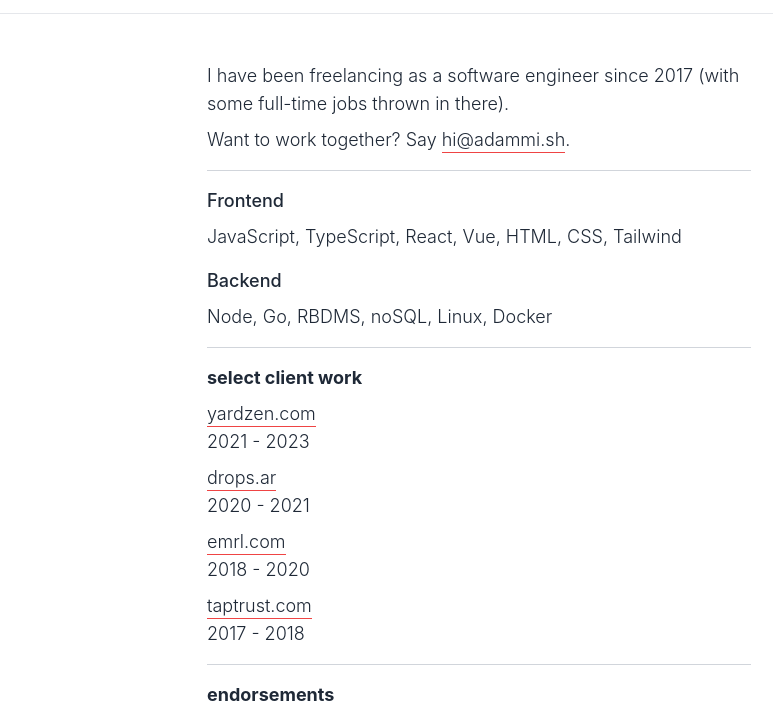
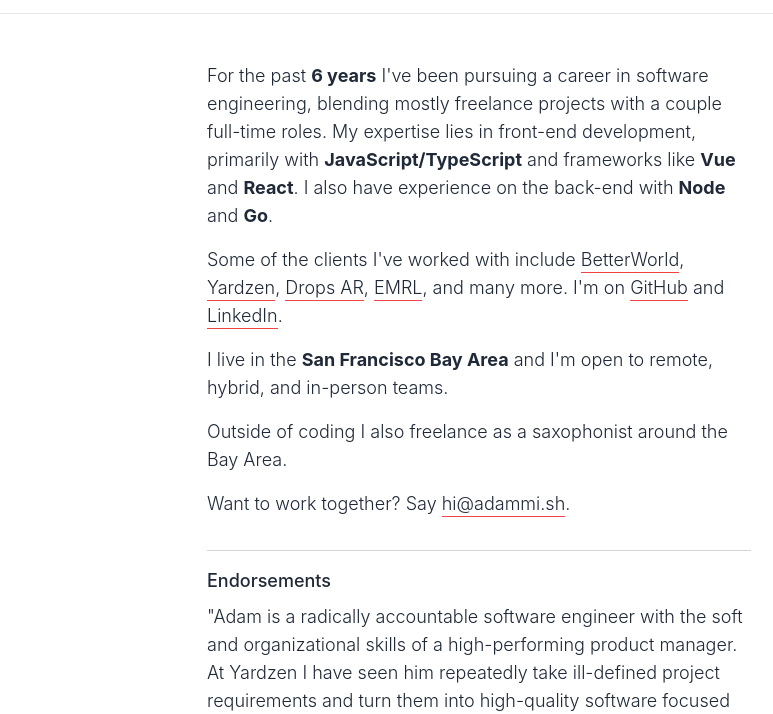
Before and after one commit to adammish/adammi.sh, an Eleventy site: page src/code/freelance.html in a window 1280 px wide. Shown: the part 48-762 px from the top of the page, without its empty margins (161-934 px from the left). Built offline with nearby package versions, Linux system fonts and the light colour scheme; Eleventy itself is replaced by a stand-in of ours; files that its build step writes are made by us from their sources; a web font is replaced by a local one.

Commit message:
Update freelance.html with career details, client work, and endorsements

```diff
--- a/src/code/freelance.html
+++ b/src/code/freelance.html
@@ -5,51 +5,50 @@
 <div class="mb-12">
   <div class="mt-4">
     <p>
-      I have been freelancing as a software engineer since 2017 (with some
-      full-time jobs thrown in there).
-    </p>
-    <p class="mt-2">
-      Want to work together? Say
-      <a href="mailto:hi@adammi.sh">hi@adammi.sh</a>.
+      For the past <span class="font-bold">6 years</span> I've been pursuing a
+      career in software engineering, blending mostly freelance projects with a
+      couple full-time roles. My expertise lies in front-end development,
+      primarily with <span class="font-bold">JavaScript/TypeScript</span> and
+      frameworks like <span class="font-bold">Vue</span> and
+      <span class="font-bold">React</span>. I also have experience on the
+      back-end with <span class="font-bold">Node</span> and
+      <span class="font-bold">Go</span>.
     </p>
   </div>
   <div class="mt-4">
-    <hr />
-  </div>
-  <div class="mt-4">
-    <p class="font-medium">Frontend</p>
-    <p class="mt-2">JavaScript, TypeScript, React, Vue, HTML, CSS, Tailwind</p>
-    <p class="mt-4 font-medium">Backend</p>
-    <p class="mt-2">Node, Go, RBDMS, noSQL, Linux, Docker</p>
-  </div>
-  <div class="mt-4">
-    <hr />
-  </div>
-  <div class="mt-4">
     <div class="mt-4">
-      <p class="font-bold">select client work</p>
-      <div class="mt-2">
-        <p><a href="https://yardzen.com">yardzen.com</a></p>
-        <p>2021 - 2023</p>
-      </div>
-      <div class="mt-2">
-        <p><a href="https://drops.ar">drops.ar</a></p>
-        <p>2020 - 2021</p>
-      </div>
-      <div class="mt-2">
-        <p><a href="https://emrl.com">emrl.com</a></p>
-        <p>2018 - 2020</p>
-      </div>
-      <div class="mt-2">
-        <p><a href="https://taptrust.com">taptrust.com</a></p>
-        <p>2017 - 2018</p>
-      </div>
+      <p>
+        Some of the clients I've worked with include
+        <a href="https://betterworld.com">BetterWorld</a>,
+        <a href="https://yardzen.com">Yardzen</a>,
+        <a href="https://drops.ar">Drops AR</a>,
+        <a href="https://emrl.com">EMRL</a>, and many more. I'm on
+        <a href="https://github.com/adammish">GitHub</a> and
+        <a href="https://www.linkedin.com/in/adam-mish/">LinkedIn</a>.
+      </p>
     </div>
     <div class="mt-4">
+      <p>
+        I live in the <span class="font-bold">San Francisco Bay Area</span> and
+        I'm open to remote, hybrid, and in-person teams.
+      </p>
+    </div>
+    <div class="mt-4">
+      <p>
+        Outside of coding I also freelance as a saxophonist around the Bay Area.
+      </p>
+    </div>
+    <div class="mt-4">
+      <p>
+        Want to work together? Say
+        <a href="mailto:hi@adammi.sh">hi@adammi.sh</a>.
+      </p>
+    </div>
+    <div class="mt-8">
       <hr />
     </div>
     <div class="mt-4">
-      <p class="font-bold">endorsements</p>
+      <p class="font-medium">Endorsements</p>
       <div class="mt-2">
         <p>
           "Adam is a radically accountable software engineer with the soft and
```
